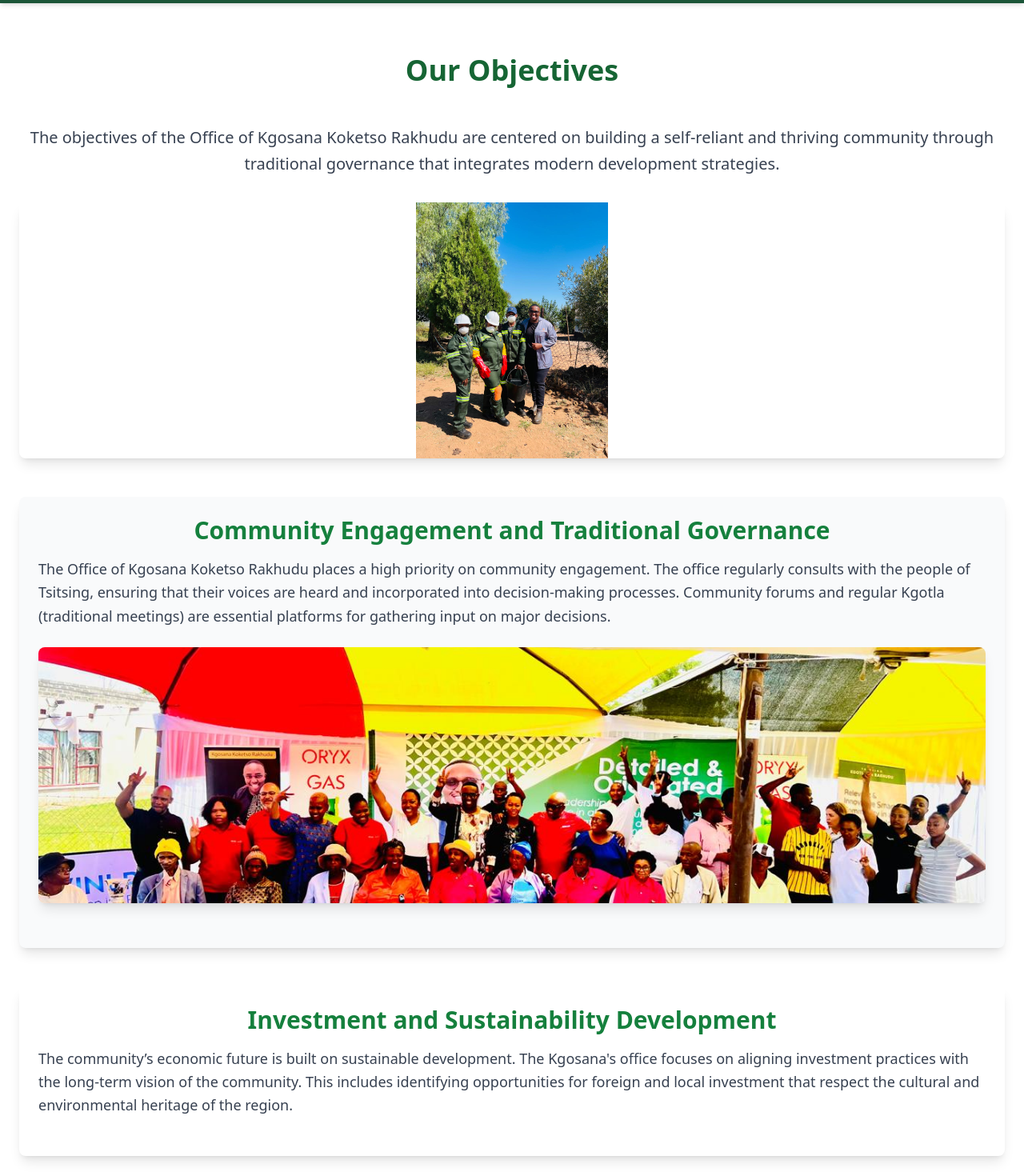
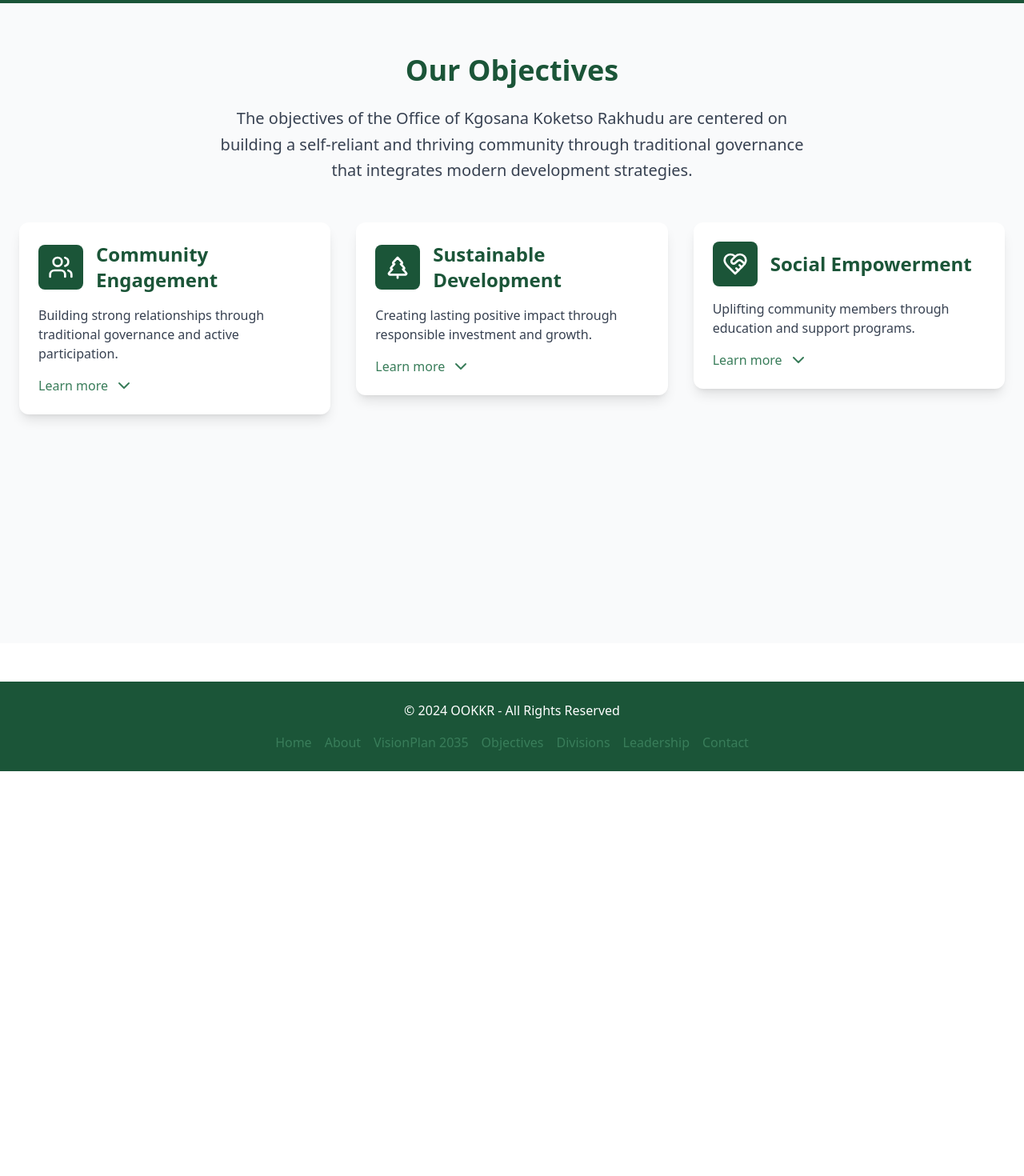
Before and after one commit to Nathilanzi/krf-website, a React (Create React App) app: page /objectives in a window 1280 px wide. Shown: the part 60-1530 px from the top of the page at 80% size. After the commit the page ends 1024 px from the top, so only its background shows below. Built offline with nearby package versions, Linux system fonts and the light colour scheme.

Commit message:
feat: Enhanced Objectives page design and layout
- Implemented responsive grid layout for objective cards
- Added animations for smoother user experience
- Improved typography and color scheme consistency
- Enhanced image display and alt text for accessibility

```diff
--- a/src/Components/Objectives.jsx
+++ b/src/Components/Objectives.jsx
@@ -80,46 +80,96 @@ const ObjectiveCard = ({ title, description, icon: Icon, details, image }) => {
 };
 
 function Objectives() {
+  const objectives = [
+    {
+      title: "Community Engagement",
+      description: "Building strong relationships through traditional governance and active participation.",
+      icon: Users,
+      image: "/images/Gasgiveaway.jpeg",
+      details: [
+        {
+          icon: <Building2 className="w-5 h-5 text-[#397D5A]" />,
+          text: "Regular Kgotla (traditional meetings) for community input"
+        },
+        {
+          icon: <Shield className="w-5 h-5 text-[#397D5A]" />,
+          text: "Transparent decision-making processes"
+        },
+        {
+          icon: <Lightbulb className="w-5 h-5 text-[#397D5A]" />,
+          text: "Innovation in community consultation methods"
+        }
+      ]
+    },
+    {
+      title: "Sustainable Development",
+      description: "Creating lasting positive impact through responsible investment and growth.",
+      icon: TreePine,
+      details: [
+        {
+          icon: <CircleDollarSign className="w-5 h-5 text-[#397D5A]" />,
+          text: "Strategic investment in community projects"
+        },
+        {
+          icon: <Target className="w-5 h-5 text-[#397D5A]" />,
+          text: "Long-term sustainability goals"
+        },
+        {
+          icon: <HandHeart className="w-5 h-5 text-[#397D5A]" />,
+          text: "Environmental protection initiatives"
+        }
+      ]
+    },
+    {
+      title: "Social Empowerment",
+      description: "Uplifting community members through education and support programs.",
+      icon: HeartHandshake,
+      image: "/images/constructionlearners.jpeg",
+      details: [
+        {
+          icon: <GraduationCap className="w-5 h-5 text-[#397D5A]" />,
+          text: "Educational support and scholarships"
+        },
+        {
+          icon: <School className="w-5 h-5 text-[#397D5A]" />,
+          text: "Skills development programs"
+        },
+        {
+          icon: <Users className="w-5 h-5 text-[#397D5A]" />,
+          text: "Community welfare initiatives"
+        }
+      ]
+    }
+  ];
   return (
-    <div className="container mx-auto px-6 py-16">
-      <h1 className="text-4xl font-bold mb-12 text-center text-green-800">Our Objectives</h1>
+    <div className="min-h-screen bg-gray-50">
+      <div className="container mx-auto px-6 py-16">
+        <motion.div
+          initial={{ opacity: 0, y: 20 }}
+          animate={{ opacity: 1, y: 0 }}
+          transition={{ duration: 0.5 }}
+        >
+          <h1 className="text-4xl font-bold mb-6 text-center text-[#1B5538]">
+            Our Objectives
+          </h1>
+          <p className="text-xl text-gray-700 mb-12 text-center leading-relaxed max-w-3xl mx-auto">
+            The objectives of the Office of Kgosana Koketso Rakhudu are centered on building a self-reliant and thriving community through traditional governance that integrates modern development strategies.
+          </p>
+        </motion.div>
 
-      <section className="mb-12">
-        <p className="text-xl text-gray-700 mb-8 text-center leading-relaxed">
-          The objectives of the Office of Kgosana Koketso Rakhudu are centered on building a self-reliant and thriving community through traditional governance that integrates modern development strategies.
-        </p>
-        <img
-          src="/images/constructionlearners.jpeg"
-          alt="Community initiatives involving learners in construction projects"
-          className="w-full sm:h-64 lg:h-80 object-contain rounded-lg shadow-lg mb-8"
-        />
-      </section>
-
-      <section className="mb-12 bg-gray-50 p-6 rounded-lg shadow-lg">
-        <h2 className="text-3xl font-semibold text-green-700 text-center mb-4">Community Engagement and Traditional Governance</h2>
-        <p className="text-lg text-gray-700 leading-relaxed mb-6">
-          The Office of Kgosana Koketso Rakhudu places a high priority on community engagement. The office regularly consults with the people of Tsitsing, ensuring that their voices are heard and incorporated into decision-making processes. Community forums and regular Kgotla (traditional meetings) are essential platforms for gathering input on major decisions.
-        </p>
-        <img
-          src="/images/Gasgiveaway.jpeg"
-          alt="Community engagement initiative with gas giveaways"
-          className="w-full sm:h-64 lg:h-80 object-cover rounded-lg shadow-lg mb-8"
-        />
-      </section>
-
-      <section className="mb-12 bg-white p-6 rounded-lg shadow-lg">
-        <h2 className="text-3xl font-semibold text-green-700 text-center mb-4">Investment and Sustainability Development</h2>
-        <p className="text-lg text-gray-700 leading-relaxed mb-6">
-          The community’s economic future is built on sustainable development. The Kgosana's office focuses on aligning investment practices with the long-term vision of the community. This includes identifying opportunities for foreign and local investment that respect the cultural and environmental heritage of the region.
-        </p>
-      </section>
-
-      <section className="bg-gray-50 p-6 rounded-lg shadow-lg">
-        <h2 className="text-3xl font-semibold text-green-700 text-center mb-4">Supporting the Tsitsing Community</h2>
-        <p className="text-lg text-gray-700 leading-relaxed mb-6">
-          Beyond infrastructure and economic development, the office is committed to social empowerment programs. These programs aim to uplift the most vulnerable groups in the community, providing them with the resources and opportunities to improve their lives. Special focus is given to education, healthcare, and social welfare programs.
-        </p>
-      </section>
+        <div className="grid md:grid-cols-2 lg:grid-cols-3 gap-8">
+          {objectives.map((objective, index) => (
+            <motion.div
+              key={objective.title}
+              initial={{ opacity: 0, y: 20 }}
+              animate={{ opacity: 1, y: 0 }}
+              transition={{ duration: 0.5, delay: index * 0.1 }}
+            >
+              <ObjectiveCard {...objective} />
+            </motion.div>
+          ))}
+        </div>
+      </div>
     </div>
   );
 }
```
